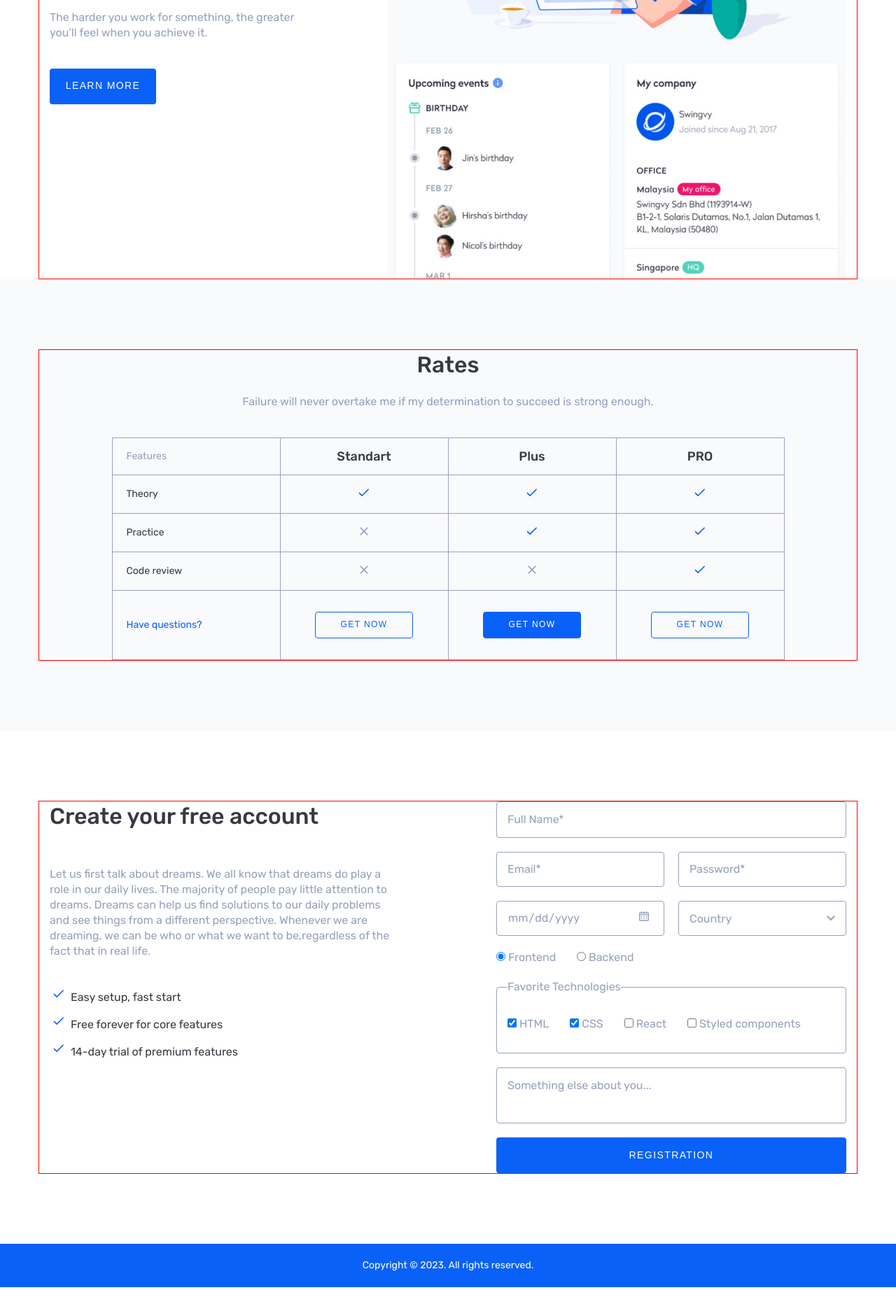
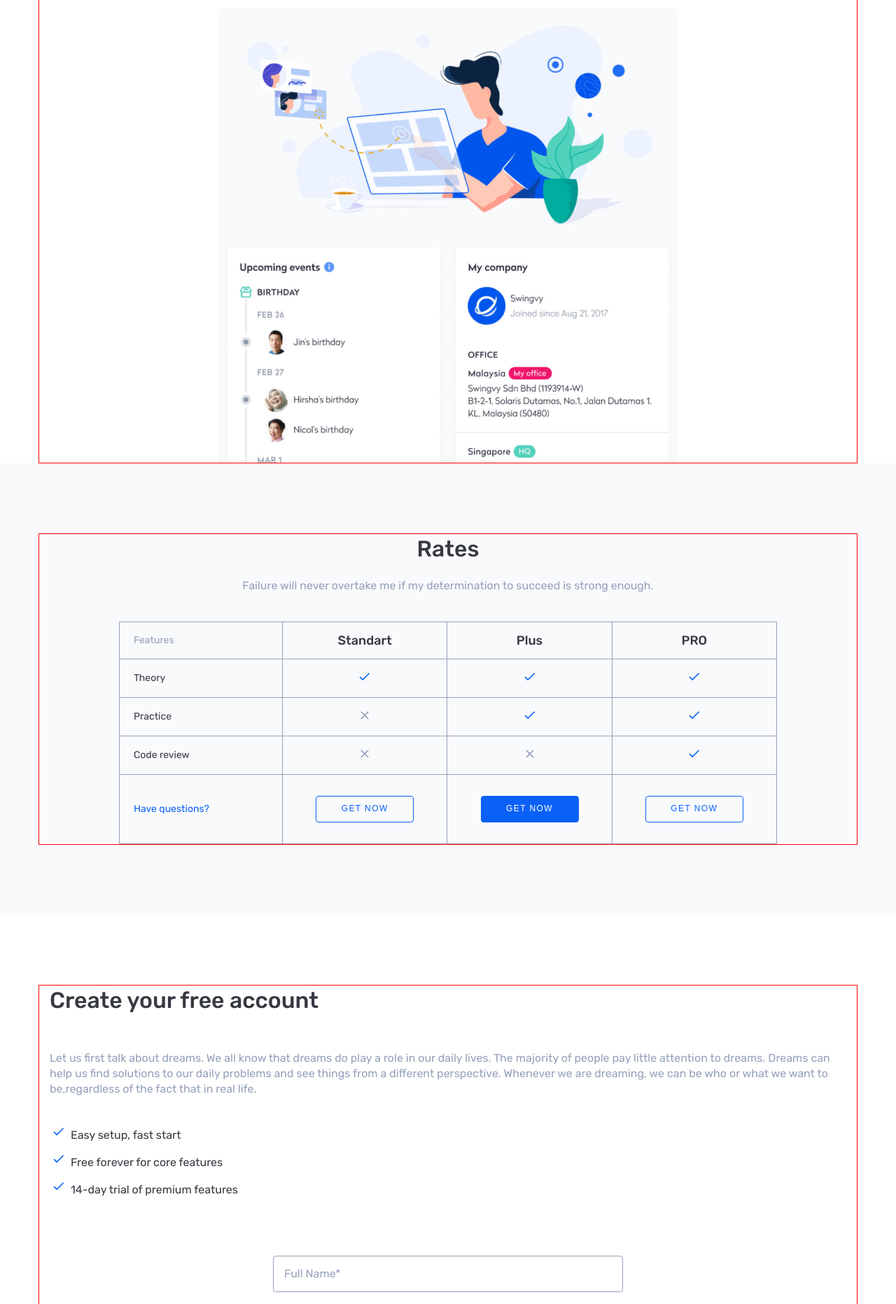
Before and after one commit to zverkoN/marcup-course, a plain HTML site: page index.html in a window 1280 px wide. Shown: the part 485-2348 px from the top of the page at 70% size. Before the commit the page ends 2324 px from the top, so only its background shows below. Drawn offline with Linux system fonts and the light colour scheme.

Commit message:
adaptiv1400

```diff
--- a/index.html
+++ b/index.html
@@ -31,6 +31,7 @@
                         <a href="" class="menu-link">Create Account</a>
                     </li>
                 </ul>
+                <img class="menu-icon" src="./assets/images/menu-burger.png" alt="menu-icon">
             </div>
         </div>
     </header>
@@ -53,6 +54,7 @@
             <div class="rates-wrapper">
                 <h2 class="title">Rates</h2>
                 <p class="text">Failure will never overtake me if my determination to succeed is strong enough.</p>
+                <div class="table-wrapper">
                     <table class="table">
                         <tr>
                             <th class="table-subtitle gray">Features</th>
@@ -84,6 +86,7 @@
                             <td><button class="table-button active">get now</button></td>
                             <td><button class="table-button">get now</button></td>
                         </tr>
+                </div>
                 </table>
             </div>
 
--- a/style.css
+++ b/style.css
@@ -88,13 +88,17 @@ button:hover {
     text-transform: uppercase;
 }
 
+.menu-icon {
+    display: none;
+}
+
 /* ================ Стили для 1-й секции ================ */
 
 .main-wrapper {
     display: flex;
     justify-content: center;
     align-items: center;
-    height: 800px;
+    min-height: 800px;
 }
 
 .main-title {
@@ -104,6 +108,8 @@ button:hover {
     line-height: 68px;
     margin-bottom: 30px;
 }
+
+
 
 .main .text {
     margin-bottom: 40px;
@@ -318,3 +324,54 @@ small {
     line-height: 22px;
     color:#FFF;
 }
+
+/* =================== Адаптив для планшетов =================== */
+
+@media screen and (max-width: 1400px) {
+    .main-wrapper {
+        flex-direction: column;
+        min-height: auto;
+    }
+
+    .main-info {
+        align-self: flex-start;
+        margin: 100px 0 80px;
+    }
+
+    .main-img {
+        align-self: center;
+    }
+
+    .table {
+        width: 940px;
+    }
+
+    .table-wrapper {
+        overflow-x: auto;
+        width: 100%;
+        max-width: 940px;
+    }
+
+    .account-wrapper {
+        flex-direction: column;
+        gap: 70px;
+    }
+
+    .create-account-section .text {
+        max-width: unset;
+    }
+
+    form {
+        align-self: center;
+    }
+}
+
+@media screen and (max-width: 576px) {
+    .menu {
+        display: none;
+    }
+
+    .menu-icon {
+        display: block;
+    }
+}
```
Also changed, not shown: assets/images/menu-burger.png (added). Lines whose indentation alone changed are shown as unchanged.
